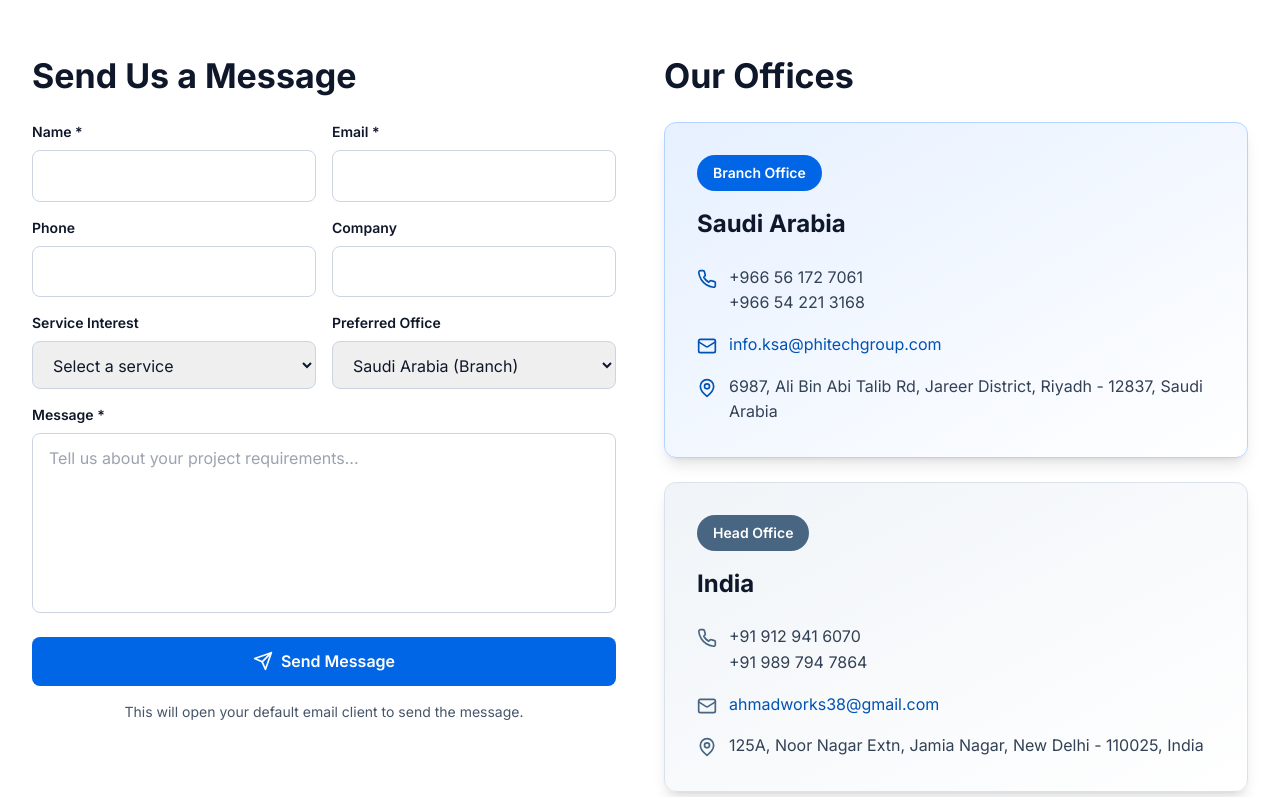
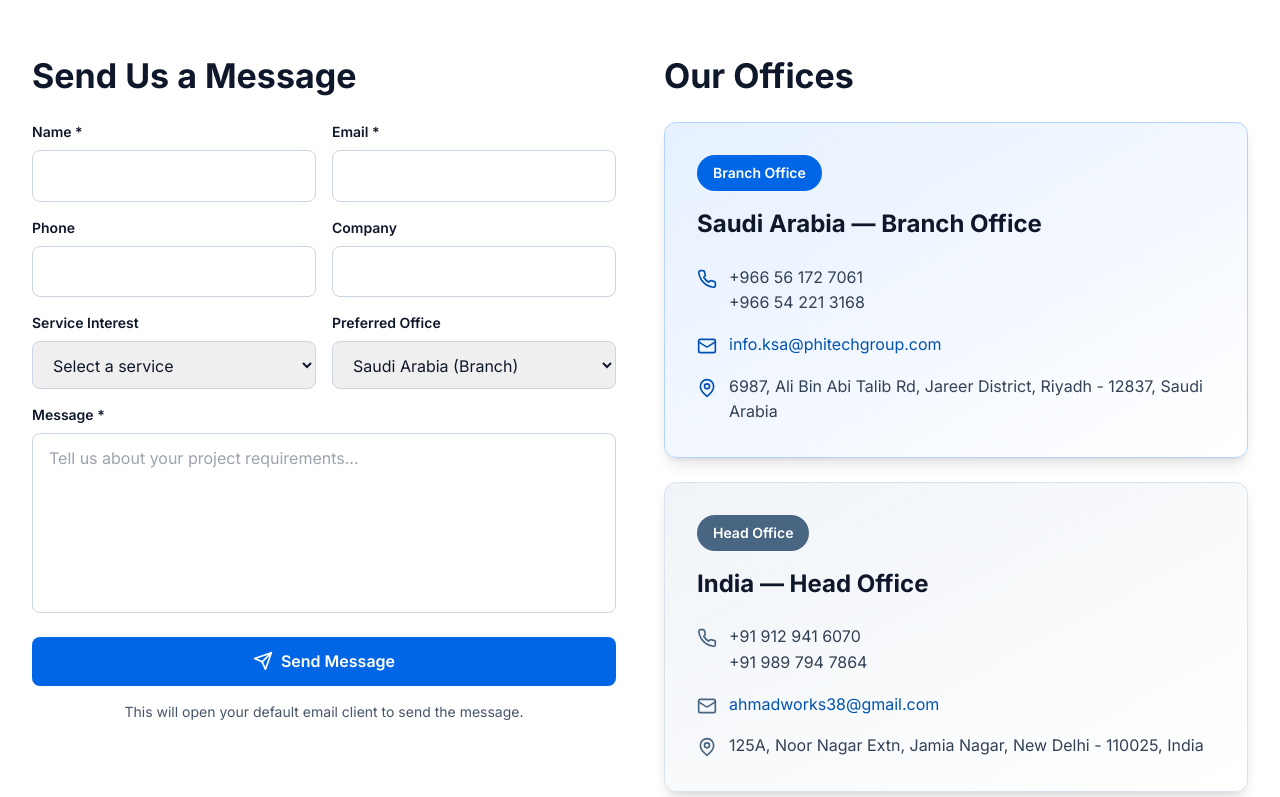
Before and after one commit to Talibusmani77/Pacific-HiTech-Company, a React (Vite) app: page /contact in a window 1280 px wide. Shown: the part 642-1439 px from the top of the page. Built offline with nearby package versions, Linux system fonts and the light colour scheme.

Commit message:
final-done

```diff
--- a/src/components/Footer.tsx
+++ b/src/components/Footer.tsx
@@ -3,9 +3,11 @@ import { Link } from 'react-router-dom';
 import { Mail, Phone, MapPin, Linkedin } from 'lucide-react';
 import { officeContacts } from '@/data/content';
 import { useTranslation } from '@/hooks/useTranslation';
+import { useLanguage } from '@/contexts/LanguageContext';
 
 const Footer: React.FC = () => {
     const t = useTranslation();
+    const { language } = useLanguage();
     const currentYear = new Date().getFullYear();
 
     const quickLinks = [
@@ -76,7 +78,7 @@ const Footer: React.FC = () => {
                         {/* India Office */}
                         <div className="mb-6">
                             <h4 className="font-semibold text-industrial-blue-400 mb-3">
-                                {officeContacts.india.name}
+                                {language === 'ar' ? officeContacts.india.nameAr : officeContacts.india.nameEn}
                             </h4>
                             <ul className="space-y-2 text-sm text-industrial-slate-300">
                                 <li className="flex items-start space-x-2">
@@ -114,7 +116,7 @@ const Footer: React.FC = () => {
                         {/* Saudi Arabia Office */}
                         <div>
                             <h4 className="font-semibold text-industrial-blue-400 mb-3">
-                                {officeContacts.saudi.name}
+                                {language === 'ar' ? officeContacts.saudi.nameAr : officeContacts.saudi.nameEn}
                             </h4>
                             <ul className="space-y-2 text-sm text-industrial-slate-300">
                                 <li className="flex items-start space-x-2">
--- a/src/data/content.ts
+++ b/src/data/content.ts
@@ -1,7 +1,8 @@
 // Office Contact Information - Saudi Arabia First
 export const officeContacts = {
     saudi: {
-        name: "Saudi Arabia — Branch Office",
+        nameEn: "Saudi Arabia — Branch Office",
+        nameAr: "المملكة العربية السعودية - مكتب الفرع",
         tel: "+966 56 172 7061",
         mobile: "+966 54 221 3168",
         email: "info.ksa@phitechgroup.com",
@@ -11,7 +12,8 @@ export const officeContacts = {
         mapUrl: "https://www.google.com/maps/dir/?api=1&destination=6987+Ali+Bin+Abi+Talib+Rd+Jareer+District+Riyadh+12837+Saudi+Arabia" // Fallback
     },
     india: {
-        name: "India — Head Office",
+        nameEn: "India — Head Office",
+        nameAr: "الهند - المكتب الرئيسي",
         tel: "+91 912 941 6070",
         mobile: "+91 989 794 7864",
         email: "ahmadworks38@gmail.com",
--- a/src/pages/Branches.tsx
+++ b/src/pages/Branches.tsx
@@ -4,6 +4,7 @@ import { useLocation } from 'react-router-dom';
 import AnimatedCarousel from '@/components/AnimatedCarousel';
 import { officeContacts } from '@/data/content';
 import { useTranslation } from '@/hooks/useTranslation';
+import { useLanguage } from '@/contexts/LanguageContext';
 import { Phone, Mail, MapPin, Navigation, FileText } from 'lucide-react';
 
 const branchesCarouselSlides = [
@@ -29,6 +30,7 @@ const branchesCarouselSlides = [
 
 const Branches: React.FC = () => {
     const t = useTranslation();
+    const { language } = useLanguage();
     const location = useLocation();
 
     useEffect(() => {
@@ -109,7 +111,7 @@ const Branches: React.FC = () => {
                                     {t.branches.headOffice}
                                 </div>
                                 <h2 className="text-h2 font-bold text-industrial-slate-900 mb-6">
-                                    {officeContacts.india.name}
+                                    {language === 'ar' ? officeContacts.india.nameAr : officeContacts.india.nameEn}
                                 </h2>
 
                                 <div className="space-y-6">
@@ -253,7 +255,7 @@ const Branches: React.FC = () => {
                                     {t.branches.branchOffice}
                                 </div>
                                 <h2 className="text-h2 font-bold text-industrial-slate-900 mb-6">
-                                    {officeContacts.saudi.name}
+                                    {language === 'ar' ? officeContacts.saudi.nameAr : officeContacts.saudi.nameEn}
                                 </h2>
 
                                 <div className="space-y-6">
--- a/src/pages/Contact.tsx
+++ b/src/pages/Contact.tsx
@@ -4,6 +4,8 @@ import AnimatedCarousel from '@/components/AnimatedCarousel';
 import ContactForm from '@/components/ContactForm';
 import { officeContacts } from '@/data/content';
 import { Phone, Mail, MapPin } from 'lucide-react';
+import { useTranslation } from '@/hooks/useTranslation';
+import { useLanguage } from '@/contexts/LanguageContext';
 
 const contactCarouselSlides = [
     {
@@ -27,6 +29,8 @@ const contactCarouselSlides = [
 ];
 
 const Contact: React.FC = () => {
+    const t = useTranslation();
+    const { language } = useLanguage();
     // Simplified logic as form state is handled in ContactForm
     // We can keep 'isSuccess' if we want custom message here, but simpler to delegate.
     // Removing unused state entirely for now.
@@ -77,10 +81,10 @@ const Contact: React.FC = () => {
                             {/* Saudi Arabia Office Card - First */}
                             <div className="bg-gradient-to-br from-industrial-blue-50 to-white p-8 rounded-xl shadow-lg border border-industrial-blue-100">
                                 <div className="inline-block px-4 py-2 bg-industrial-blue-500 text-white rounded-full text-sm font-semibold mb-4">
-                                    Branch Office
+                                    {t.branches.branchOffice}
                                 </div>
                                 <h3 className="text-h3 font-bold text-industrial-slate-900 mb-6">
-                                    Saudi Arabia
+                                    {language === 'ar' ? officeContacts.saudi.nameAr : officeContacts.saudi.nameEn}
                                 </h3>
 
                                 <div className="space-y-4">
@@ -118,10 +122,10 @@ const Contact: React.FC = () => {
                             {/* India Office Card - Second */}
                             <div className="bg-gradient-to-br from-industrial-steel-50 to-white p-8 rounded-xl shadow-lg border border-industrial-steel-100">
                                 <div className="inline-block px-4 py-2 bg-industrial-steel-600 text-white rounded-full text-sm font-semibold mb-4">
-                                    Head Office
+                                    {t.branches.headOffice}
                                 </div>
                                 <h3 className="text-h3 font-bold text-industrial-slate-900 mb-6">
-                                    India
+                                    {language === 'ar' ? officeContacts.india.nameAr : officeContacts.india.nameEn}
                                 </h3>
 
                                 <div className="space-y-4">
```
Lines whose indentation alone changed are shown as unchanged.
